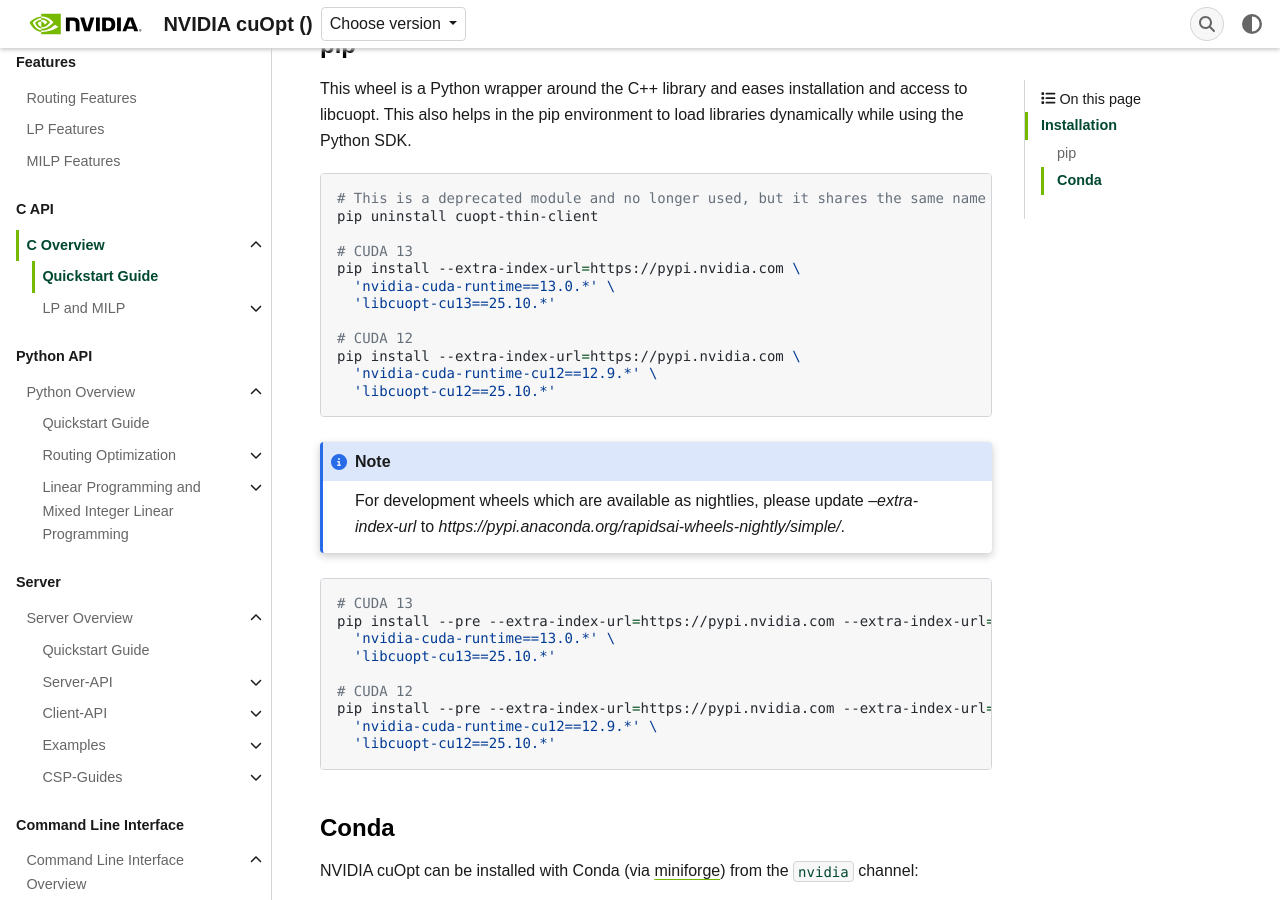
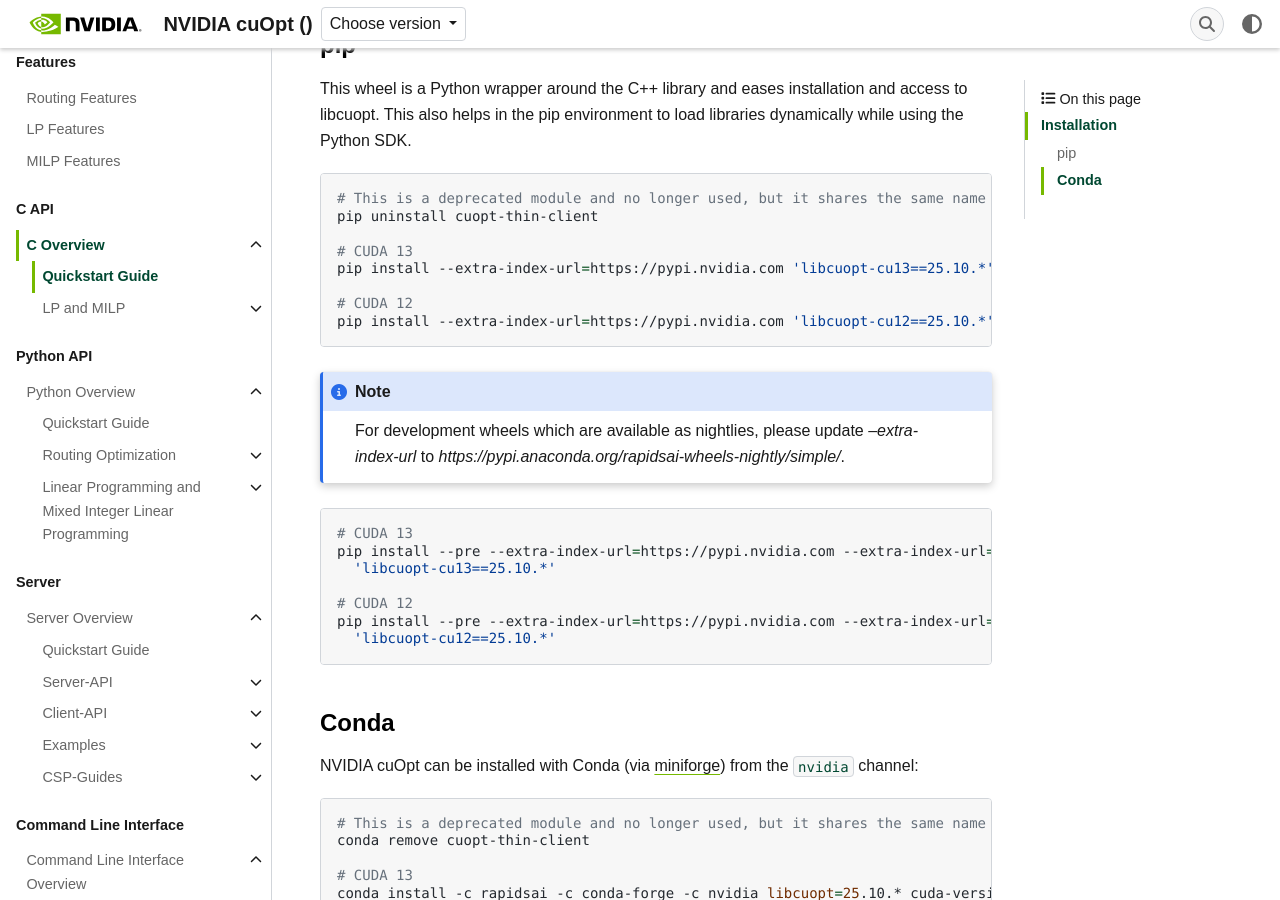
Before and after one commit to nguidotti/cuopt, a Sphinx documentation site: the page built from docs/cuopt/source/cuopt-c/quick-start.rst, in a window 1280 px wide and 900 px high, scrolled down 320 px. Built offline with Sphinx 7.4.7, drawn with Linux system fonts in a browser that asks for light colours; some web fonts are replaced; the version number could not be read and is left out.

Commit message:
Doc update for container version update and add nvidia-cuda-runtime as dependency (#384)
Adds doc updates for docker container version update
Also add nvidia-cuda-runtime  as dependency so we don't need to install it explicitly.

Authors:
  - Ramakrishnap (https://github.com/rgsl888prabhu)

Approvers:
  - Cindy Wilkinson (https://github.com/cwilkinson76)
  - Trevor McKay (https://github.com/tmckayus)

URL: https://github.com/NVIDIA/cuopt/pull/384

```diff
--- a/dependencies.yaml
+++ b/dependencies.yaml
@@ -750,12 +750,12 @@
               cuda: "12.*"
               use_cuda_wheels: "true"
             packages:
-              - cuda-toolkit[cublas,curand,cusolver,cusparse,nvtx]==12.*
+              - cuda-toolkit[cublas,cudart,curand,cusolver,cusparse,nvtx]==12.*
           - matrix:
               cuda: "13.*"
               use_cuda_wheels: "true"
             packages:
-              - cuda-toolkit[cublas,curand,cusolver,cusparse,nvtx]==13.*
+              - cuda-toolkit[cublas,cudart,curand,cusolver,cusparse,nvtx]==13.*
           # if use_cuda_wheels=false is provided, do not add dependencies on any CUDA wheels
           # (e.g. for DLFW and pip devcontainers)
           - matrix:
@@ -765,6 +765,7 @@
           # (just as a source of documentation, as this populates pyproject.toml in source control)
           - matrix:
             packages:
+              - nvidia-cudart
               - nvidia-cublas
               - nvidia-curand
               - nvidia-cusparse
--- a/docs/cuopt/source/cuopt-c/quick-start.rst
+++ b/docs/cuopt/source/cuopt-c/quick-start.rst
@@ -19,14 +19,10 @@
     pip uninstall cuopt-thin-client
 
     # CUDA 13
-    pip install --extra-index-url=https://pypi.nvidia.com \
-      'nvidia-cuda-runtime==13.0.*' \
-      'libcuopt-cu13==25.10.*'
+    pip install --extra-index-url=https://pypi.nvidia.com 'libcuopt-cu13==25.10.*'
 
     # CUDA 12
-    pip install --extra-index-url=https://pypi.nvidia.com \
-      'nvidia-cuda-runtime-cu12==12.9.*' \
-      'libcuopt-cu12==25.10.*'
+    pip install --extra-index-url=https://pypi.nvidia.com 'libcuopt-cu12==25.10.*'
 
 
 .. note::
@@ -36,12 +32,10 @@
 
     # CUDA 13
     pip install --pre --extra-index-url=https://pypi.nvidia.com --extra-index-url=https://pypi.anaconda.org/rapidsai-wheels-nightly/simple/ \
-      'nvidia-cuda-runtime==13.0.*' \
       'libcuopt-cu13==25.10.*'
 
     # CUDA 12
     pip install --pre --extra-index-url=https://pypi.nvidia.com --extra-index-url=https://pypi.anaconda.org/rapidsai-wheels-nightly/simple/ \
-      'nvidia-cuda-runtime-cu12==12.9.*' \
       'libcuopt-cu12==25.10.*'
 
 Conda
```
Also changed, not shown: README.md (+3 -6 lines), docs/cuopt/source/cuopt-python/quick-start.rst (+6 -12 lines), docs/cuopt/source/cuopt-server/quick-start.rst (+4 -6 lines), 2 other files.
